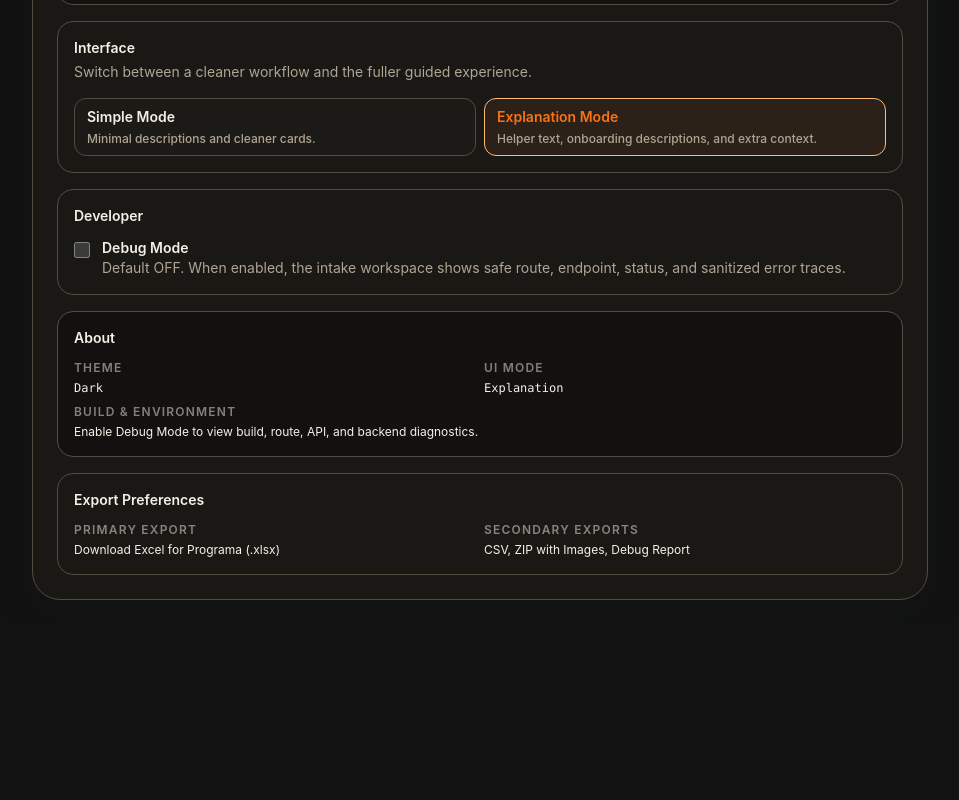
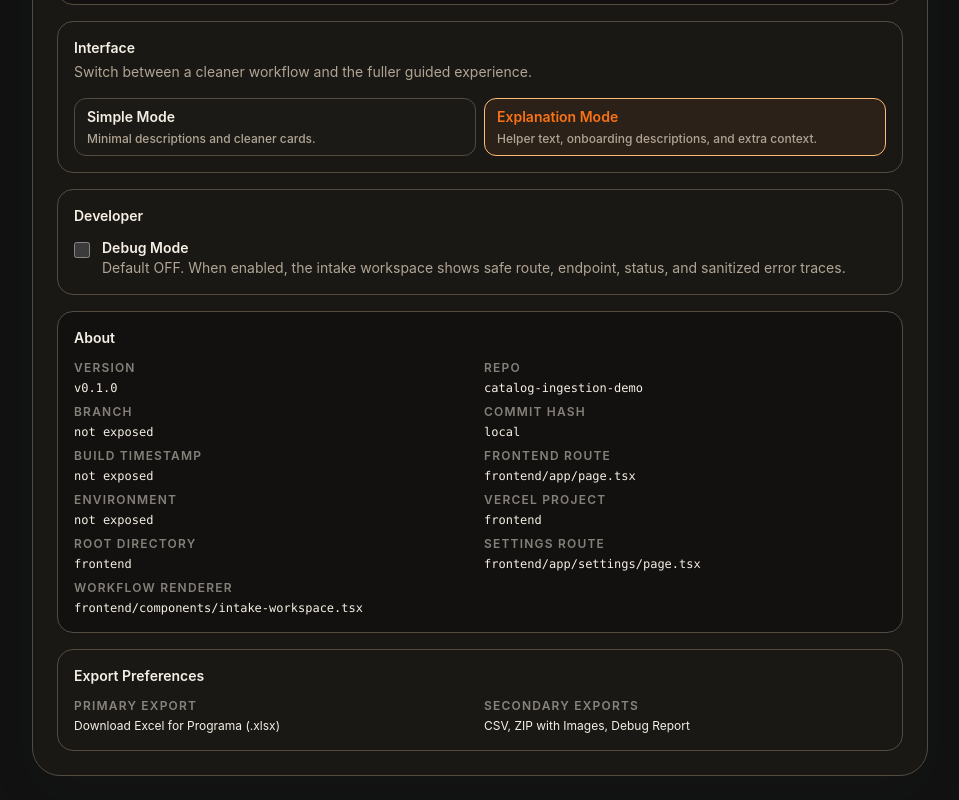
Before and after one commit to finnrcase/catalog-ingestion-demo, a Next.js app in the folder frontend/: page /settings in a window 1280 px wide. Shown: the part 531-1331 px from the top of the page, without its empty margins (160-1119 px from the left). Before the commit the page ends 1155 px from the top, so only its background shows below. Built offline with nearby package versions, Linux system fonts and the light colour scheme; no server answers.

Commit message:
Expose Vercel frontend production identity in settings

```diff
--- a/frontend/app/page.tsx
+++ b/frontend/app/page.tsx
@@ -9,6 +9,9 @@ export default function Page() {
   ).slice(0, 12);
   const version = process.env.npm_package_version || "0.1.0";
   const deploymentUrl = process.env.VERCEL_URL ? `https://${process.env.VERCEL_URL}` : "";
+  const repo = process.env.VERCEL_GIT_REPO_SLUG || process.env.NEXT_PUBLIC_APP_REPO || "catalog-ingestion-demo";
+  const branch = process.env.VERCEL_GIT_COMMIT_REF || process.env.NEXT_PUBLIC_APP_BRANCH || "local";
+  const environment = process.env.VERCEL_ENV || process.env.NODE_ENV || "local";
 
   return (
     <IntakeWorkspace
@@ -16,6 +19,14 @@ export default function Page() {
         commit,
         builtAt: new Date().toISOString(),
         version,
+        repo,
+        branch,
+        environment,
+        project: "frontend",
+        rootDirectory: "frontend",
+        homepageRoute: "frontend/app/page.tsx",
+        settingsRoute: "frontend/components/intake-workspace.tsx",
+        workflowComponent: "frontend/components/intake-workspace.tsx",
         deploymentUrl,
       }}
     />
--- a/frontend/app/settings/page.tsx
+++ b/frontend/app/settings/page.tsx
@@ -38,6 +38,16 @@ const fallbackBuildInfo = {
     (process.env.NEXT_PUBLIC_APP_COMMIT_SHA || process.env.NEXT_PUBLIC_VERCEL_GIT_COMMIT_SHA)
       ?.slice(0, 12) || "local",
   apiBase: process.env.NEXT_PUBLIC_API_BASE_URL || "not configured",
+  repo: process.env.NEXT_PUBLIC_APP_REPO || "catalog-ingestion-demo",
+  branch: process.env.NEXT_PUBLIC_APP_BRANCH || "not exposed",
+  builtAt: process.env.NEXT_PUBLIC_APP_BUILD_TIMESTAMP || "not exposed",
+  environment: process.env.NEXT_PUBLIC_VERCEL_ENV || process.env.NEXT_PUBLIC_APP_ENV || "not exposed",
+  version: process.env.NEXT_PUBLIC_APP_VERSION || "0.1.0",
+  project: "frontend",
+  rootDirectory: "frontend",
+  homepageRoute: "frontend/app/page.tsx",
+  settingsRoute: "frontend/app/settings/page.tsx",
+  workflowComponent: "frontend/components/intake-workspace.tsx",
 };
 
 function hexToRgbTriplet(hex: string) {
@@ -137,9 +147,6 @@ export default function SettingsPage() {
       <div className="mx-auto max-w-4xl rounded-[28px] border border-linen bg-white/70 p-6 shadow-panel">
         <div className="flex flex-col gap-4 border-b border-linen pb-5 sm:flex-row sm:items-center sm:justify-between">
           <div>
-            {debugMode ? (
-              <p className="text-xs font-semibold uppercase tracking-[0.22em] text-bronze">SCH FRONTEND v2 ACTIVE</p>
-            ) : null}
             <h1 className="mt-2 text-3xl font-semibold text-charcoal">Production frontend settings</h1>
             {!isSimpleMode ? (
               <p className="mt-2 text-sm leading-6 text-taupe">
@@ -257,12 +264,48 @@ export default function SettingsPage() {
           <h2 className="text-sm font-semibold text-charcoal">About</h2>
           <dl className="mt-3 grid gap-2 text-xs text-taupe sm:grid-cols-2">
             <div>
-              <dt className="font-semibold uppercase tracking-[0.1em] text-charcoal/50">Theme</dt>
-              <dd className="mt-1 font-mono text-charcoal">{themeOptions.find((theme) => theme.id === themePreference)?.label || themePreference}</dd>
+              <dt className="font-semibold uppercase tracking-[0.1em] text-charcoal/50">Version</dt>
+              <dd className="mt-1 font-mono text-charcoal">v{fallbackBuildInfo.version}</dd>
             </div>
             <div>
-              <dt className="font-semibold uppercase tracking-[0.1em] text-charcoal/50">UI mode</dt>
-              <dd className="mt-1 font-mono text-charcoal">{isSimpleMode ? "Simple" : "Explanation"}</dd>
+              <dt className="font-semibold uppercase tracking-[0.1em] text-charcoal/50">Repo</dt>
+              <dd className="mt-1 font-mono text-charcoal">{fallbackBuildInfo.repo}</dd>
+            </div>
+            <div>
+              <dt className="font-semibold uppercase tracking-[0.1em] text-charcoal/50">Branch</dt>
+              <dd className="mt-1 font-mono text-charcoal">{fallbackBuildInfo.branch}</dd>
+            </div>
+            <div>
+              <dt className="font-semibold uppercase tracking-[0.1em] text-charcoal/50">Commit hash</dt>
+              <dd className="mt-1 font-mono text-charcoal">{fallbackBuildInfo.commit}</dd>
+            </div>
+            <div>
+              <dt className="font-semibold uppercase tracking-[0.1em] text-charcoal/50">Build timestamp</dt>
+              <dd className="mt-1 font-mono text-charcoal">{fallbackBuildInfo.builtAt}</dd>
+            </div>
+            <div>
+              <dt className="font-semibold uppercase tracking-[0.1em] text-charcoal/50">Frontend route</dt>
+              <dd className="mt-1 font-mono text-charcoal">{fallbackBuildInfo.homepageRoute}</dd>
+            </div>
+            <div>
+              <dt className="font-semibold uppercase tracking-[0.1em] text-charcoal/50">Environment</dt>
+              <dd className="mt-1 font-mono text-charcoal">{fallbackBuildInfo.environment}</dd>
+            </div>
+            <div>
+              <dt className="font-semibold uppercase tracking-[0.1em] text-charcoal/50">Vercel project</dt>
+              <dd className="mt-1 font-mono text-charcoal">{fallbackBuildInfo.project}</dd>
+            </div>
+            <div>
+              <dt className="font-semibold uppercase tracking-[0.1em] text-charcoal/50">Root directory</dt>
+              <dd className="mt-1 font-mono text-charcoal">{fallbackBuildInfo.rootDirectory}</dd>
+            </div>
+            <div>
+              <dt className="font-semibold uppercase tracking-[0.1em] text-charcoal/50">Settings route</dt>
+              <dd className="mt-1 font-mono text-charcoal">{fallbackBuildInfo.settingsRoute}</dd>
+            </div>
+            <div>
+              <dt className="font-semibold uppercase tracking-[0.1em] text-charcoal/50">Workflow renderer</dt>
+              <dd className="mt-1 font-mono text-charcoal">{fallbackBuildInfo.workflowComponent}</dd>
             </div>
             {debugMode ? (
               <>
@@ -274,21 +317,8 @@ export default function SettingsPage() {
                   <dt className="font-semibold uppercase tracking-[0.1em] text-charcoal/50">NEXT_PUBLIC_API_BASE_URL</dt>
                   <dd className="mt-1 break-all font-mono text-charcoal">{fallbackBuildInfo.apiBase}</dd>
                 </div>
-                <div>
-                  <dt className="font-semibold uppercase tracking-[0.1em] text-charcoal/50">Homepage route</dt>
-                  <dd className="mt-1 font-mono text-charcoal">frontend/app/page.tsx</dd>
-                </div>
-                <div>
-                  <dt className="font-semibold uppercase tracking-[0.1em] text-charcoal/50">Build</dt>
-                  <dd className="mt-1 font-mono text-charcoal">{fallbackBuildInfo.commit}</dd>
-                </div>
               </>
-            ) : (
-              <div className="sm:col-span-2">
-                <dt className="font-semibold uppercase tracking-[0.1em] text-charcoal/50">Build & environment</dt>
-                <dd className="mt-1 text-charcoal">Enable Debug Mode to view build, route, API, and backend diagnostics.</dd>
-              </div>
-            )}
+            ) : null}
           </dl>
         </section>
 
--- a/frontend/components/intake-workspace.tsx
+++ b/frontend/components/intake-workspace.tsx
@@ -110,6 +110,14 @@ type BuildInfo = {
   commit: string;
   builtAt: string;
   version: string;
+  repo: string;
+  branch: string;
+  environment: string;
+  project: string;
+  rootDirectory: string;
+  homepageRoute: string;
+  settingsRoute: string;
+  workflowComponent: string;
   deploymentUrl?: string;
 };
 
@@ -752,20 +760,16 @@ const fallbackBuildInfo: BuildInfo = {
   commit: "local",
   builtAt: "local",
   version: "0.1.0",
+  repo: "catalog-ingestion-demo",
+  branch: "local",
+  environment: "local",
+  project: "frontend",
+  rootDirectory: "frontend",
+  homepageRoute: "frontend/app/page.tsx",
+  settingsRoute: "frontend/components/intake-workspace.tsx",
+  workflowComponent: "frontend/components/intake-workspace.tsx",
   deploymentUrl: "",
 };
-
-function formatBuildTime(value: string) {
-  if (!value || value === "local") return "local";
-  const date = new Date(value);
-  if (Number.isNaN(date.getTime())) return value;
-  return date.toLocaleString(undefined, {
-    month: "short",
-    day: "numeric",
-    hour: "numeric",
-    minute: "2-digit",
-  });
-}
 
 function mainWorkflowStepIndex(stage: WorkflowStage) {
   if (stage === "parse" || stage === "reviewParsed") return 1;
@@ -1119,7 +1123,7 @@ export function IntakeWorkspace({ buildInfo = fallbackBuildInfo }: { buildInfo?:
   const apiConnectionStatus = API_BASE ? apiStatus : "misconfigured";
   const apiConnectionText = API_BASE ? apiStatusText : "NEXT_PUBLIC_API_BASE_URL is missing or invalid.";
   const displayApiBase = API_BASE || "not configured";
-  const showHeaderBackendStatus = debugMode || apiConnectionStatus === "offline" || apiConnectionStatus === "misconfigured";
+  const showHeaderBackendStatus = apiConnectionStatus === "offline" || apiConnectionStatus === "misconfigured";
   const isSimpleMode = uiMode === "simple";
 
   useEffect(() => {
@@ -2360,30 +2364,9 @@ export function IntakeWorkspace({ buildInfo = fallbackBuildInfo }: { buildInfo?:
   return (
     <main className="min-h-screen px-4 py-6 sm:px-7 lg:px-10">
       <div className="mx-auto flex max-w-[1220px] flex-col gap-7">
-        {debugMode ? (
-        <div className="rounded-2xl border border-orangeBorder bg-orangeSoft px-4 py-3 text-center text-xs font-bold uppercase tracking-[0.18em] text-bronze">
-          SCH FRONTEND v2 ACTIVE
-        </div>
-        ) : null}
         <header className="sticky top-0 z-40 flex flex-col gap-4 rounded-2xl border border-linen bg-paper/88 px-4 py-4 shadow-panel backdrop-blur md:flex-row md:items-center md:justify-between">
           <div className="flex flex-wrap items-center gap-3">
             <LogoMark />
-            {debugMode ? (
-            <>
-            <span className="rounded-full border border-orangeBorder bg-orangeSoft px-3 py-1 text-xs font-semibold text-bronze">
-              Internal
-            </span>
-            <span className="rounded-full border border-linen bg-white/42 px-3 py-1 text-[11px] font-semibold uppercase tracking-[0.14em] text-taupe">
-              Live route: frontend/app/page.tsx
-            </span>
-            <span className="rounded-full border border-orangeBorder bg-orangeSoft px-3 py-1 text-[11px] font-semibold uppercase tracking-[0.14em] text-bronze">
-              SCH FRONTEND v2 ACTIVE
-            </span>
-            <span className="rounded-full border border-linen bg-white/42 px-3 py-1 text-[11px] font-semibold uppercase tracking-[0.14em] text-taupe">
-              {isSimpleMode ? "Simple Mode" : "Explanation Mode"}
-            </span>
-            </>
-            ) : null}
           </div>
           <div className="flex flex-wrap items-center gap-3">
             {showHeaderBackendStatus ? (
@@ -3056,15 +3039,6 @@ export function IntakeWorkspace({ buildInfo = fallbackBuildInfo }: { buildInfo?:
             onGenerateScript={handleGenerateCallScript}
           />
         ) : null}
-        {debugMode ? (
-        <footer className="flex flex-wrap items-center justify-between gap-2 border-t border-linen pt-4 text-[11px] font-medium uppercase tracking-[0.12em] text-taupe">
-          <span>Frontend v{buildInfo.version}</span>
-          <span>SCH FRONTEND v2 ACTIVE</span>
-          <span>Commit {buildInfo.commit}</span>
-          <span>Built {formatBuildTime(buildInfo.builtAt)}</span>
-          <span className="break-all">API {displayApiBase}</span>
-        </footer>
-        ) : null}
       </div>
     </main>
   );
@@ -3694,25 +3668,27 @@ function SettingsDialog({
           <h3 className="text-sm font-semibold text-charcoal">About</h3>
           <dl className="mt-3 grid gap-2 text-xs text-taupe">
             <SettingsDetail label="Version" value={`v${buildInfo.version}`} />
-            <SettingsDetail label="Theme" value={themeOptions.find((theme) => theme.id === themePreference)?.label || themePreference} />
-            <SettingsDetail label="UI mode" value={isSimpleMode ? "Simple" : "Explanation"} />
+            <SettingsDetail label="Repo" value={buildInfo.repo} />
+            <SettingsDetail label="Branch" value={buildInfo.branch} />
+            <SettingsDetail label="Commit hash" value={buildInfo.commit} />
+            <SettingsDetail label="Build timestamp" value={buildInfo.builtAt} />
+            <SettingsDetail label="Frontend route" value={buildInfo.homepageRoute} />
+            <SettingsDetail label="Environment" value={buildInfo.environment} />
+            <SettingsDetail label="Vercel project" value={buildInfo.project} />
+            <SettingsDetail label="Root directory" value={buildInfo.rootDirectory} />
+            <SettingsDetail label="Settings renderer" value={buildInfo.settingsRoute} />
+            <SettingsDetail label="Workflow renderer" value={buildInfo.workflowComponent} />
+            {buildInfo.deploymentUrl ? (
+              <SettingsDetail label="Deployment URL" value={buildInfo.deploymentUrl} />
+            ) : null}
             {debugMode ? (
               <>
-                <SettingsDetail label="UI version marker" value="SCH FRONTEND v2 ACTIVE" />
-                <SettingsDetail label="Build hash" value={buildInfo.commit} />
-                <SettingsDetail label="Build timestamp" value={buildInfo.builtAt} />
-                <SettingsDetail label="Live route" value="frontend/app/page.tsx" />
                 <SettingsDetail label="Backend status" value={`${statusLabel}: ${apiStatusText}`} />
                 <SettingsDetail label="NEXT_PUBLIC_API_BASE_URL" value={rawApiBase} />
                 <SettingsDetail label="Resolved API base" value={apiBase} />
                 <SettingsDetail label="Last endpoint" value={lastEndpoint || "No API request yet"} />
-                {buildInfo.deploymentUrl ? (
-                  <SettingsDetail label="Last deployment" value={buildInfo.deploymentUrl} />
-                ) : null}
               </>
-            ) : (
-              <SettingsDetail label="Build & environment" value="Enable Debug Mode to view build, route, API, and backend diagnostics." />
-            )}
+            ) : null}
           </dl>
         </div>
 
```
